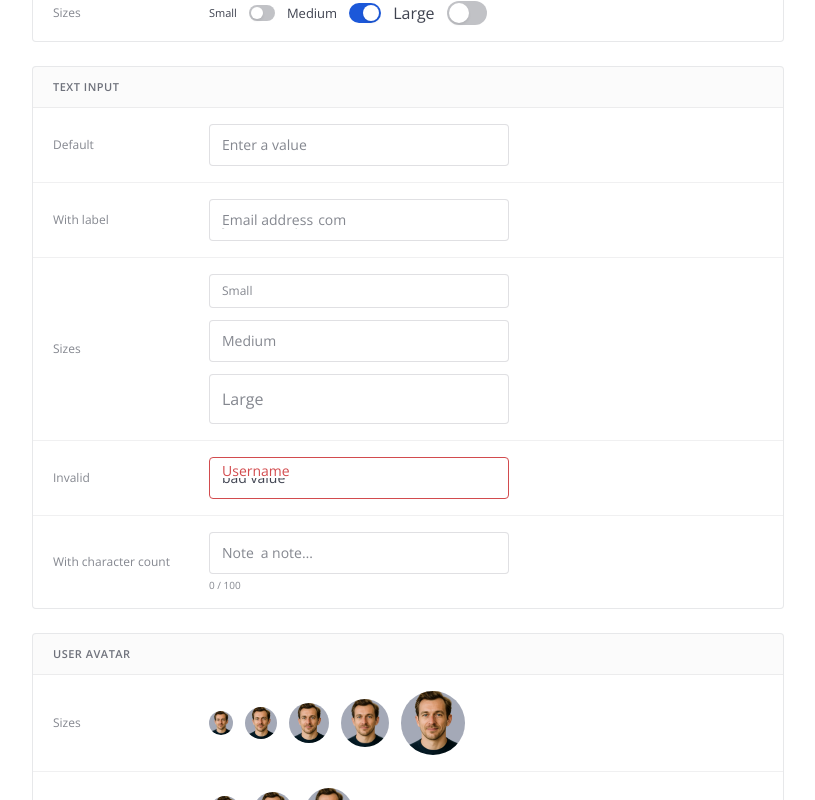
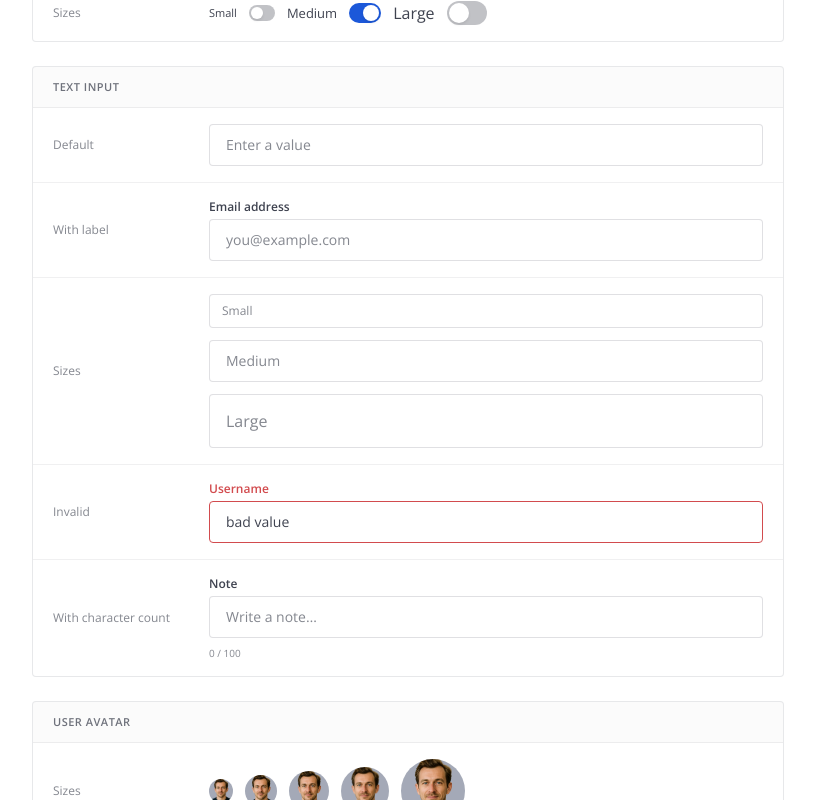
Before and after one commit to matthewbirtch/mattermost-blocks-prototype, a React (Vite) app: page /components in a window 1280 px wide. Shown: the part 1300-2100 px from the top of the page, without its empty margins (232-1047 px from the left). Built offline with nearby package versions, Linux system fonts and the light colour scheme; a web font is replaced by a local one.

Commit message:
tweaks to inputs

```diff
--- a/src/components/Select/Select.module.scss
+++ b/src/components/Select/Select.module.scss
@@ -1,3 +1,18 @@
+.selectWrapper {
+  display: flex;
+  flex-direction: column;
+  gap: 4px;
+  min-width: 0;
+}
+
+.selectLabel {
+  font-family: 'Open Sans', sans-serif;
+  font-size: 12px;
+  font-weight: 600;
+  line-height: 16px;
+  color: var(--center-channel-color);
+}
+
 .select {
   position: relative;
   display: flex;
--- a/src/components/Select/Select.tsx
+++ b/src/components/Select/Select.tsx
@@ -15,6 +15,7 @@ type SelectProps = {
   onChange?: (value: string) => void;
   disabled?: boolean;
   id?: string;
+  label?: string;
 };
 
 export default function Select({
@@ -25,6 +26,7 @@ export default function Select({
   onChange,
   disabled,
   id: idProp,
+  label,
 }: SelectProps) {
   const generatedId = useId();
   const id = idProp ?? generatedId;
@@ -32,6 +34,8 @@ export default function Select({
   const hasValue = value !== undefined ? value !== '' : defaultValue !== undefined && defaultValue !== '';
 
   return (
+    <div className={styles.selectWrapper}>
+      {label && <label className={styles.selectLabel} htmlFor={id}>{label}</label>}
     <div className={`${styles.select} ${!hasValue ? styles['select--placeholder'] : ''}`}>
       <select
         id={id}
@@ -56,5 +60,6 @@ export default function Select({
         <ChevronDownIcon size={16} color="currentColor" />
       </span>
     </div>
+    </div>
   );
 }
--- a/src/components/TextInput/TextInput.module.scss
+++ b/src/components/TextInput/TextInput.module.scss
@@ -4,11 +4,22 @@
 .textInput {
   display: inline-flex;
   flex-direction: column;
+  gap: 4px;
   width: 100%;
-  max-width: 300px;
 
   // ---------------------------------------------------------------------------
-  // Wrapper (bordered container; has top space for floated label)
+  // Label — static, above the input (matches Select label style)
+  // ---------------------------------------------------------------------------
+  &__label {
+    font-family: 'Open Sans', sans-serif;
+    font-size: 12px;
+    font-weight: 600;
+    line-height: 16px;
+    color: var(--center-channel-color);
+  }
+
+  // ---------------------------------------------------------------------------
+  // Wrapper (bordered container)
   // ---------------------------------------------------------------------------
   &__wrapper {
     position: relative;
@@ -23,54 +34,16 @@
       box-shadow 150ms ease;
 
     .textInput:has(.textInput__input:not(:disabled)):hover & {
-      border-color: rgba(var(--center-channel-color-rgb), 0.24);
+      border-color: rgba(var(--center-channel-color-rgb), 0.32);
     }
 
-
-    .textInput:has(.textInput__input:focus-visible) & {
-      box-shadow: 0 0 0 2px rgba(var(--button-bg-rgb), 0.56);
+    .textInput:has(.textInput__input:focus) & {
+      border-color: var(--button-bg);
+      box-shadow: 0 0 0 1px var(--button-bg)
     }
 
     .textInput:has(.textInput__input:disabled) & {
-      border-color: rgba(var(--center-channel-color-rgb), 0.16);
-      background-color: var(--center-channel-bg);
       opacity: 0.56;
-    }
-  }
-
-  // ---------------------------------------------------------------------------
-  // Floating label
-  // ---------------------------------------------------------------------------
-  &__label {
-    position: absolute;
-    left: 8px;
-    top: 50%;
-    padding: 0 4px;
-    transform: translateY(-50%);
-    margin: 0;
-    font-family: 'Open Sans', sans-serif;
-    font-size: 12px;
-    line-height: 16px;
-    font-weight: 400;
-    color: rgba(var(--center-channel-color-rgb), 0.64);
-    background-color: var(--center-channel-bg);
-    pointer-events: none;
-    white-space: nowrap;
-    overflow: hidden;
-    text-overflow: ellipsis;
-    max-width: calc(100% - 24px);
-    transition:
-      transform 150ms ease,
-      font-size 150ms ease,
-      color 150ms ease,
-      top 150ms ease;
-
-    .textInput--label-floated & {
-      top: 0;
-      transform: translateY(-50%);
-      font-size: 10px;
-      line-height: 14px;
-      color: rgba(var(--center-channel-color-rgb), 0.64);
     }
   }
 
@@ -92,8 +65,8 @@
     border: 0;
     background: transparent;
     font-family: 'Open Sans', sans-serif;
-    font-size: 12px;
-    line-height: 16px;
+    font-size: 14px;
+    line-height: 20px;
     font-weight: 400;
     color: var(--center-channel-color);
 
@@ -115,13 +88,8 @@
     color: rgba(var(--center-channel-color-rgb), 0.64);
   }
 
-  &__leadingIcon {
-    margin-right: 8px;
-  }
-
-  &__trailingIcon {
-    margin-left: 8px;
-  }
+  &__leadingIcon { margin-right: 8px; }
+  &__trailingIcon { margin-left: 8px; }
 
   &__counter {
     margin-top: 4px;
@@ -132,73 +100,24 @@
   }
 
   // ---------------------------------------------------------------------------
-  // Size modifiers (fixed height; label floats within same height, no wrapper growth)
+  // Size modifiers
   // ---------------------------------------------------------------------------
   &--size-small {
-    .textInput__wrapper {
-      min-height: 32px;
-    }
-
-    .textInput__inner {
-      padding: 8px 12px;
-      min-height: 32px;
-    }
-
-    .textInput__input {
-      font-size: 12px;
-      line-height: 16px;
-    }
-
-    &.textInput--label-floated .textInput__label {
-      top: 4px;
-      transform: none;
-    }
+    .textInput__wrapper { min-height: 32px; }
+    .textInput__inner { padding: 6px 12px; min-height: 32px; }
+    .textInput__input { font-size: 12px; line-height: 16px; }
   }
 
   &--size-medium {
-    .textInput__wrapper {
-      min-height: 40px;
-    }
-
-    .textInput__inner {
-      padding: 10px 12px;
-      min-height: 40px;
-    }
-
-    .textInput__input {
-      font-size: 14px;
-      line-height: 20px;
-    }
-
-    .textInput__label {
-      font-size: 14px;
-    }
-
-    &.textInput--label-floated .textInput__label {
-      top: 6px;
-      transform: none;
-    }
+    .textInput__wrapper { min-height: 40px; }
+    .textInput__inner { padding: 10px 16px; min-height: 40px; }
+    .textInput__input { font-size: 14px; line-height: 20px; }
   }
 
   &--size-large {
-    .textInput__wrapper {
-      min-height: 48px;
-    }
-
-    .textInput__inner {
-      padding: 12px 12px;
-      min-height: 48px;
-    }
-
-    .textInput__input {
-      font-size: 16px;
-      line-height: 24px;
-    }
-
-    &.textInput--label-floated .textInput__label {
-      top: 8px;
-      transform: none;
-    }
+    .textInput__wrapper { min-height: 48px; }
+    .textInput__inner { padding: 14px 16px; min-height: 48px; }
+    .textInput__input { font-size: 16px; line-height: 24px; }
   }
 
   // ---------------------------------------------------------------------------
@@ -209,13 +128,13 @@
       border-color: var(--error-text);
     }
 
-    &:has(.textInput__input:focus-visible) .textInput__wrapper {
-      box-shadow: 0 0 0 2px rgba(var(--error-text-rgb), 0.56);
+    &:has(.textInput__input:focus) .textInput__wrapper {
+      border-color: var(--error-text);
+      box-shadow: 0 0 0 2px rgba(var(--error-text-rgb), 0.24);
     }
 
     .textInput__label {
       color: var(--error-text);
     }
   }
-
 }
--- a/src/components/TextInput/TextInput.tsx
+++ b/src/components/TextInput/TextInput.tsx
@@ -11,7 +11,7 @@ export interface TextInputProps
   className?: string
   /** When true, shows invalid/error styling. */
   invalid?: boolean
-  /** Floating label content. When provided, label floats on focus or when value is non-empty. */
+  /** Label rendered above the input. */
   label?: ReactNode
   /** Leading icon (e.g. <Icon glyph={<SearchIcon size={16} />} size="16" />). */
   leadingIcon?: ReactNode
@@ -25,13 +25,6 @@ export interface TextInputProps
   trailingIcon?: ReactNode
 }
 
-/**
- * Text Input component with optional floating label, leading/trailing icons, and character counter.
- * Matches Figma Text Input v2.0.1 (Border=On only). Uses theme variables only.
- * When label is provided, the label floats above the border on focus or when the field has a value.
- *
- * @see https://compass.mattermost.com (Text Input)
- */
 const TextInput = forwardRef<HTMLInputElement, TextInputProps>(function TextInput(
   {
     className = '',
@@ -46,8 +39,6 @@ const TextInput = forwardRef<HTMLInputElement, TextInputProps>(function TextInpu
     value: valueProp,
     defaultValue,
     placeholder,
-    onFocus,
-    onBlur,
     onChange,
     disabled,
     readOnly,
@@ -59,29 +50,11 @@ const TextInput = forwardRef<HTMLInputElement, TextInputProps>(function TextInpu
   const id = idProp ?? generatedId
 
   const isControlled = valueProp !== undefined
-  const [uncontrolledValue, setUncontrolledValue] = useState(
-    defaultValue ?? '',
-  )
-  const value = isControlled ? (valueProp as string) : uncontrolledValue
-  const hasValue = value != null && value !== ''
+  const [uncontrolledValue, setUncontrolledValue] = useState(defaultValue ?? '')
+  const currentLength = typeof (isControlled ? valueProp : uncontrolledValue) === 'string'
+    ? (isControlled ? valueProp as string : uncontrolledValue).length
+    : 0
 
-  const [isFocused, setIsFocused] = useState(false)
-  const labelFloated = isFocused || hasValue
-
-  const handleFocus = useCallback(
-    (e: React.FocusEvent<HTMLInputElement>) => {
-      setIsFocused(true)
-      onFocus?.(e)
-    },
-    [onFocus],
-  )
-  const handleBlur = useCallback(
-    (e: React.FocusEvent<HTMLInputElement>) => {
-      setIsFocused(false)
-      onBlur?.(e)
-    },
-    [onBlur],
-  )
   const handleChange = useCallback(
     (e: ChangeEvent<HTMLInputElement>) => {
       if (!isControlled) setUncontrolledValue(e.target.value)
@@ -92,7 +65,6 @@ const TextInput = forwardRef<HTMLInputElement, TextInputProps>(function TextInpu
 
   const sizeClass = styles[`textInput--size-${toKebab(size)}`]
   const invalidClass = invalid ? styles['textInput--invalid'] : ''
-  const labelFloatedClass = label != null && labelFloated ? styles['textInput--label-floated'] : ''
   const hasLeadingClass = leadingIcon != null ? styles['textInput--has-leading-icon'] : ''
   const hasTrailingClass = trailingIcon != null ? styles['textInput--has-trailing-icon'] : ''
 
@@ -100,7 +72,6 @@ const TextInput = forwardRef<HTMLInputElement, TextInputProps>(function TextInpu
     styles.textInput,
     sizeClass,
     invalidClass,
-    labelFloatedClass,
     hasLeadingClass,
     hasTrailingClass,
     className,
@@ -108,17 +79,16 @@ const TextInput = forwardRef<HTMLInputElement, TextInputProps>(function TextInpu
     .filter(Boolean)
     .join(' ')
 
-  const currentLength = typeof value === 'string' ? value.length : 0
   const counterId = showCharacterCount && maxLength != null ? `${id}-counter` : undefined
 
   return (
     <div className={rootClass}>
+      {label != null && (
+        <label className={styles.textInput__label} htmlFor={id}>
+          {label}
+        </label>
+      )}
       <div className={styles.textInput__wrapper}>
-        {label != null && (
-          <label className={styles.textInput__label} htmlFor={id}>
-            {label}
-          </label>
-        )}
         <div className={styles.textInput__inner}>
           {leadingIcon != null && (
             <span className={styles.textInput__leadingIcon}>
@@ -137,8 +107,6 @@ const TextInput = forwardRef<HTMLInputElement, TextInputProps>(function TextInpu
             readOnly={readOnly}
             aria-invalid={invalid ? true : undefined}
             aria-describedby={counterId}
-            onFocus={handleFocus}
-            onBlur={handleBlur}
             onChange={handleChange}
             {...rest}
           />
```
Also changed, not shown: src/pages/PostsPage.tsx (+135 -0 lines).
